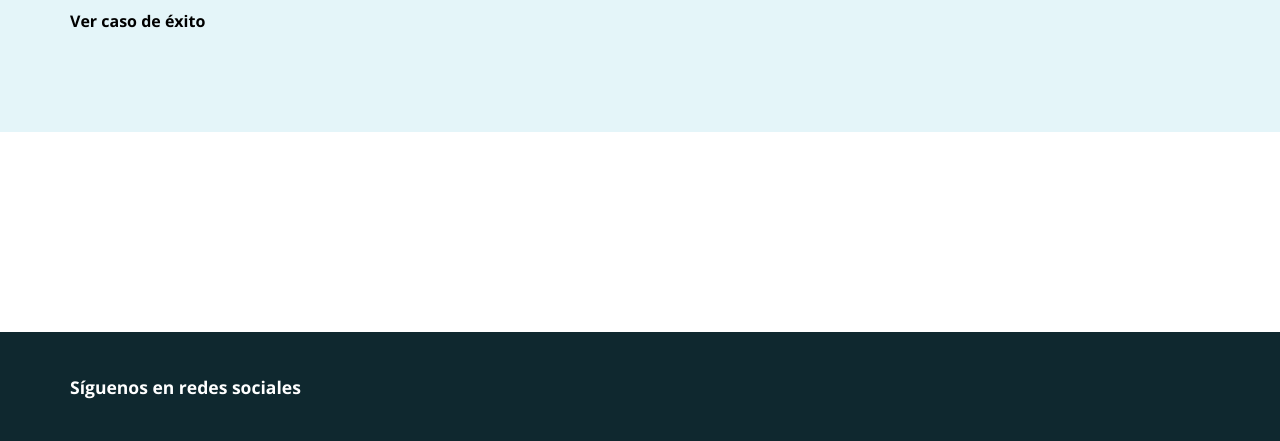
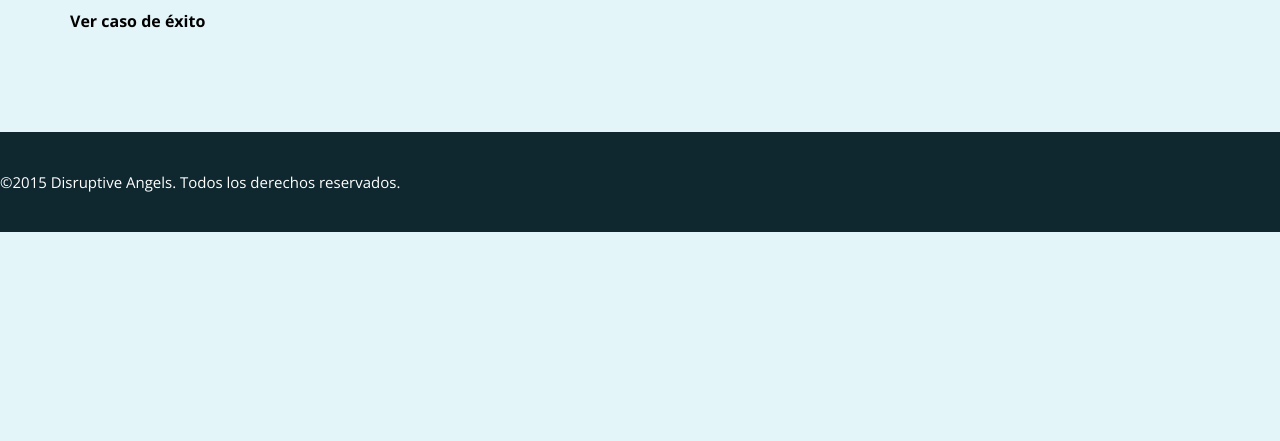
Before and after one commit to DisruptiveAngels/website-disruptive-1.0, a PHP site: page / in a window 1280 px wide. Shown: the part 4000-4441 px from the top of the page. After the commit the page ends 4232 px from the top, so only its background shows below. Run offline with PHP 8.4, Linux system fonts and the light colour scheme; some libraries are stand-ins or nearby versions.

Commit message:
insert copy

```diff
--- a/index.php
+++ b/index.php
@@ -132,14 +132,16 @@
       </div>
     </section>
 
-    <section>
+    <!-- <section>
       <div class="wrapper">
-      </div>
+      </div> -->
 
     </section>
       <footer>
-        <div class="wrapper">
-            <h3>Síguenos en redes sociales</h3>
+
+              <p class="copyright">&copy;2015 Disruptive Angels. Todos los derechos reservados.</p>
+            </div>
+          </div>
         </div>
       </footer>
       <script src="https://ajax.googleapis.com/ajax/libs/jquery/2.1.4/jquery.min.js"></script>
```
